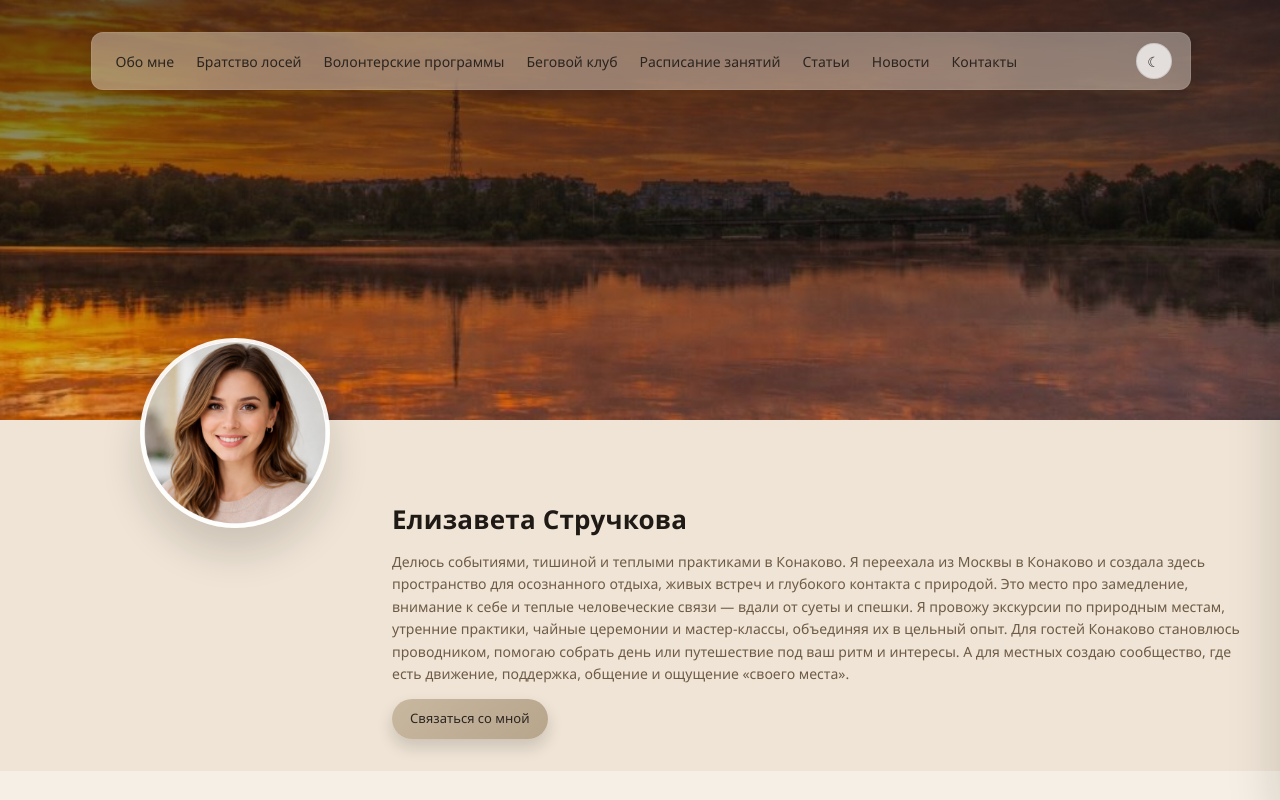
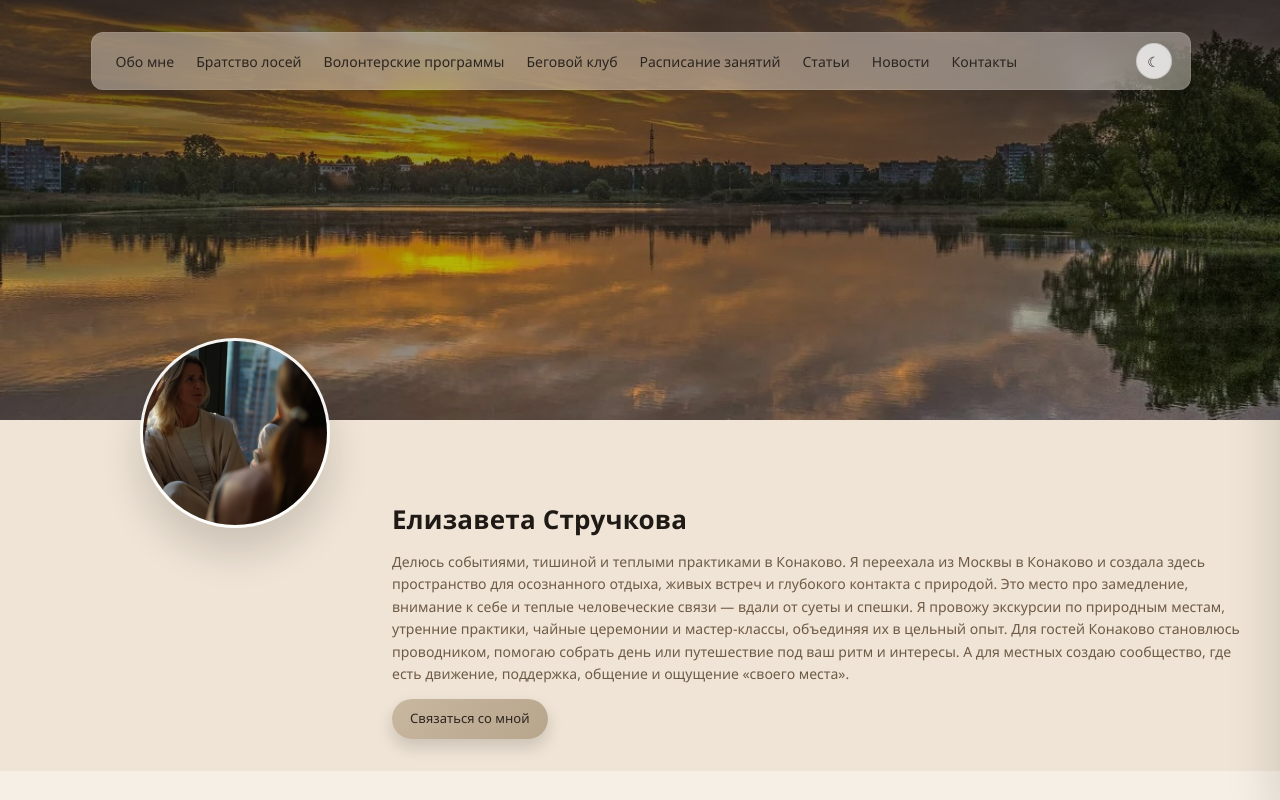
Before and after one commit to m1ke1994/volga, a Vue app: page / in a window 1280 px wide. Shown: the top 800 px of the page. Built offline with nearby package versions, Linux system fonts and the light colour scheme.

Commit message:
подставил изображения

```diff
--- a/src/components/Profile/ProfileHero.vue
+++ b/src/components/Profile/ProfileHero.vue
@@ -40,7 +40,7 @@
         <div class="hero__bottom">
             <div class="avatar" v-reveal>
                 <img
-                    src="/avatar.png"
+                    src="/9.jpeg"
                     alt="Фото"
                     loading="lazy"
                     decoding="async"
@@ -331,7 +331,7 @@ onUnmounted(() => {
 
 .hero__top {
     position: relative;
-    background: url('/konakovo_lenta.JPG') center/cover no-repeat;
+    background: url('/8.webp') center/cover no-repeat;
     height: 420px;
     display: flex;
     align-items: flex-start;
```
